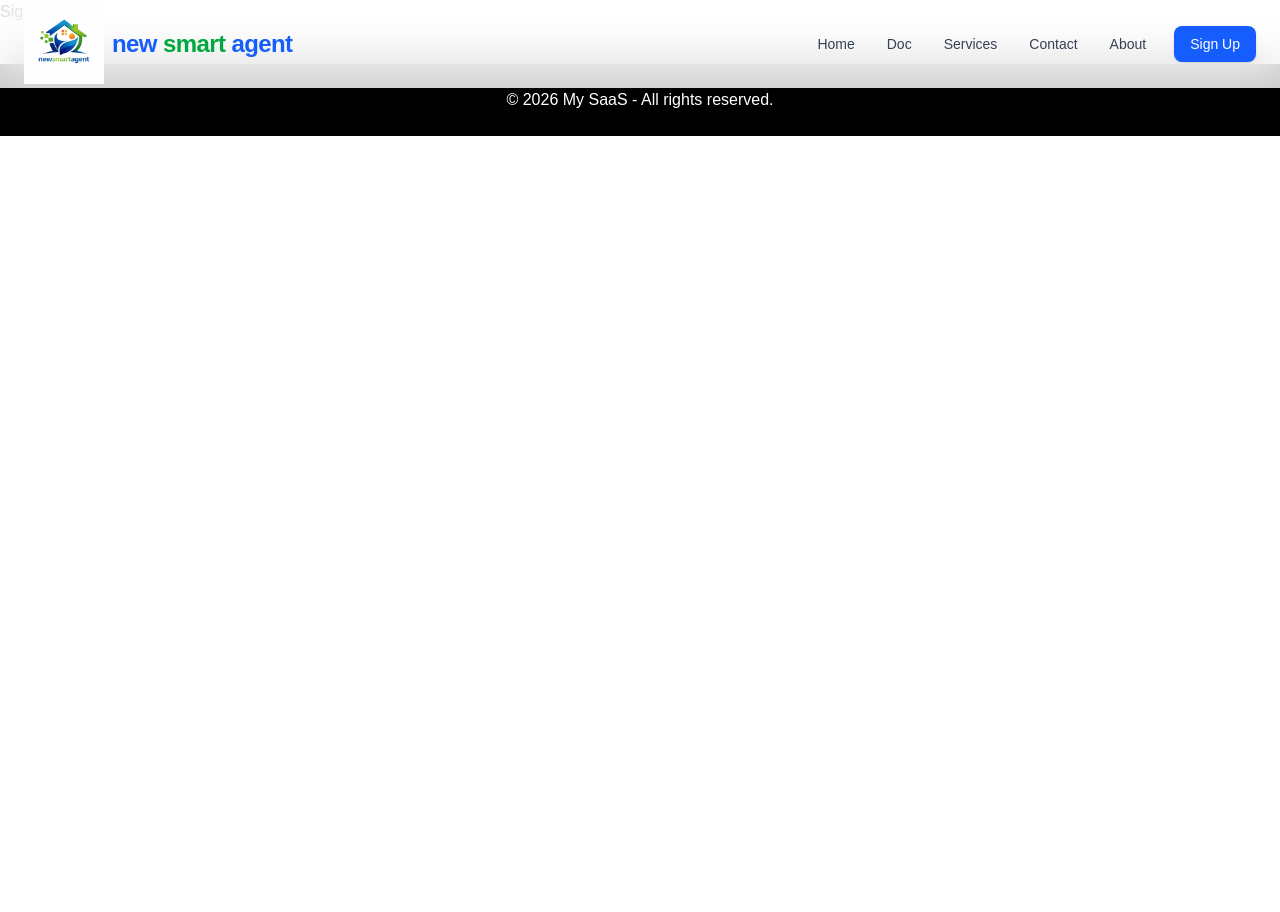
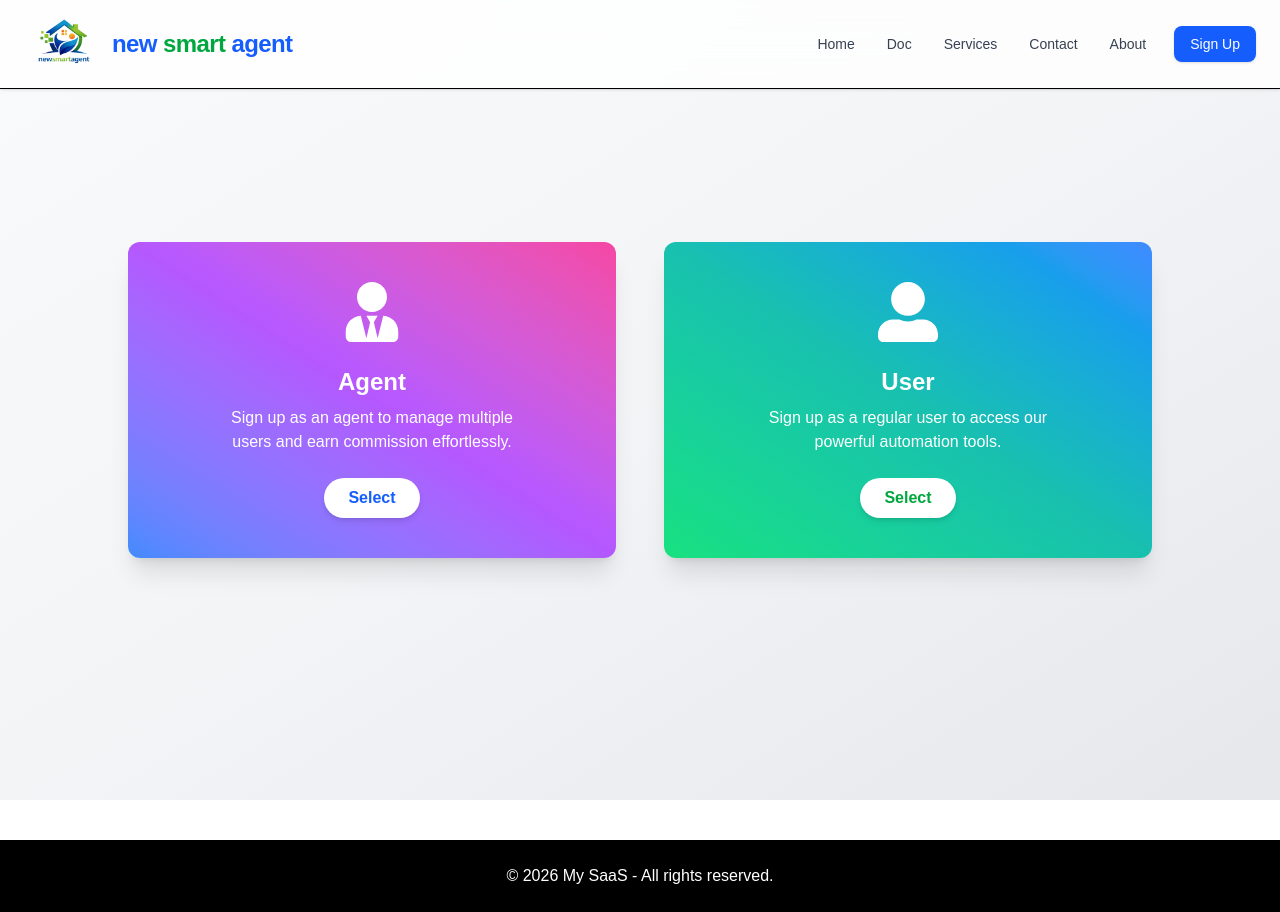
Before and after one commit to Jonayed-nasir/My-SaaS, a Next.js app: page /signup in a window 1280 px wide. Before the commit the page ends 800 px from the top, so only its background shows below. Built offline with nearby package versions, Linux system fonts and the light colour scheme.

Commit message:
login, etc

```diff
--- a/app/(main)/signup/page.jsx
+++ b/app/(main)/signup/page.jsx
@@ -1,11 +1,174 @@
-import React from 'react'
+"use client";
 
-function page() {
+import { useState } from "react";
+import { FaUserAlt, FaUserTie } from "react-icons/fa";
+
+export default function AuthPage() {
+  const [selectedType, setSelectedType] = useState("");
+  const [showSignUp, setShowSignUp] = useState(false);
+
+  const [formData, setFormData] = useState({
+    name: "",
+    number: "",
+    email: "",
+    division: "",
+    district: "",
+    upazila: "",
+    password: "",
+    confirmPassword: "",
+    createdBy: "",
+  });
+
+  const [passwordError, setPasswordError] = useState("");
+
+  const divisions = ["Dhaka", "Chattogram", "Khulna"];
+  const districts = ["Dhaka", "Gazipur", "Narsingdi"];
+  const upazilas = ["Savar", "Dhamrai", "Narsingdi Sadar"];
+  const createdByOptions = ["Business", "Student", "Other"];
+
+  const handleChange = (e) => {
+    setFormData({ ...formData, [e.target.name]: e.target.value });
+    if (e.target.name === "confirmPassword") {
+      if (formData.password !== e.target.value) {
+        setPasswordError("Passwords do not match!");
+      } else {
+        setPasswordError("");
+      }
+    }
+  };
+
+  const handleLoginSubmit = (e) => {
+    e.preventDefault();
+    alert(`Logging in as ${selectedType}`);
+  };
+
+  const handleSignUpSubmit = (e) => {
+    e.preventDefault();
+    if (formData.password !== formData.confirmPassword) {
+      setPasswordError("Passwords do not match!");
+      return;
+    }
+    alert(`Sign Up as ${selectedType} successful!`);
+    console.log({ ...formData, accountType: selectedType });
+  };
+
   return (
-    <div>
-      <h1>Sign Up</h1>
+    <div className="min-h-screen bg-gradient-to-br from-gray-50 via-gray-100 to-gray-200 flex flex-col items-center justify-center py-12 px-4">
+
+      {/* Cards */}
+      {!selectedType && (
+        <div className="grid grid-cols-1 md:grid-cols-2 gap-12 w-full max-w-5xl">
+          {/* Agent Card */}
+          <div
+            onClick={() => setSelectedType("Agent")}
+            className="relative cursor-pointer rounded-xl overflow-hidden shadow-xl transform transition duration-500 hover:scale-105 hover:shadow-2xl group"
+          >
+            <div className="absolute inset-0 bg-gradient-to-tr from-blue-500 via-purple-500 to-pink-500 opacity-90 group-hover:opacity-100 transition"></div>
+            <div className="relative p-10 flex flex-col items-center text-center text-white">
+              <FaUserTie className="text-6xl mb-6" />
+              <h2 className="text-2xl font-bold mb-2">Agent</h2>
+              <p className="text-md max-w-xs">
+                Sign up as an agent to manage multiple users and earn commission effortlessly.
+              </p>
+              <span className="mt-6 inline-block px-6 py-2 bg-white text-blue-600 font-semibold rounded-full shadow-md group-hover:scale-105 transform transition">
+                Select
+              </span>
+            </div>
+          </div>
+
+          {/* User Card */}
+          <div
+            onClick={() => setSelectedType("User")}
+            className="relative cursor-pointer rounded-xl overflow-hidden shadow-xl transform transition duration-500 hover:scale-105 hover:shadow-2xl group"
+          >
+            <div className="absolute inset-0 bg-gradient-to-tr from-green-400 via-teal-500 to-blue-500 opacity-90 group-hover:opacity-100 transition"></div>
+            <div className="relative p-10 flex flex-col items-center text-center text-white">
+              <FaUserAlt className="text-6xl mb-6" />
+              <h2 className="text-2xl font-bold mb-2">User</h2>
+              <p className="text-md max-w-xs">
+                Sign up as a regular user to access our powerful automation tools.
+              </p>
+              <span className="mt-6 inline-block px-6 py-2 bg-white text-green-600 font-semibold rounded-full shadow-md group-hover:scale-105 transform transition">
+                Select
+              </span>
+            </div>
+          </div>
+        </div>
+      )}
+
+      {/* Login Form */}
+      {selectedType && !showSignUp && (
+        <div className="mt- bg-white p-8 rounded-xl shadow-2xl w-full max-w-md animate-fadeIn">
+          <h2 className="text-3xl font-bold mb-6 text-gray-800 text-center">
+            Log In as {selectedType}
+          </h2>
+          <form className="flex flex-col gap-4" onSubmit={handleLoginSubmit}>
+            <input type="text" placeholder="Email or Phone Number" className="p-3 border rounded border-gray-300 focus:outline-none focus:ring-2 focus:ring-blue-500" required/>
+            <input type="password" placeholder="Password" className="p-3 border rounded border-gray-300 focus:outline-none focus:ring-2 focus:ring-blue-500" required/>
+            <button type="submit" className="mt-4 px-6 py-3 bg-blue-600 text-white rounded-lg hover:bg-blue-700 transition font-semibold">
+              Log In
+            </button>
+            <div className="flex justify-between items-center mt-2 text-sm">
+              <span className="text-blue-600 cursor-pointer hover:underline">Forgotten password?</span>
+              <span
+                className="text-blue-600 cursor-pointer hover:underline"
+                onClick={() => setShowSignUp(true)}
+              >
+                Create new account
+              </span>
+            </div>
+            <button
+              type="button"
+              onClick={() => setSelectedType("")}
+              className="mt-4 px-4 py-2 bg-gray-300 text-gray-800 rounded-lg hover:bg-gray-400 transition"
+            >
+              Back
+            </button>
+          </form>
+        </div>
+      )}
+
+      {/* SignUp Form */}
+      {selectedType && showSignUp && (
+        <div className="mt-12 bg-white p-8 rounded-xl shadow-2xl w-full max-w-2xl animate-fadeIn">
+          <h2 className="text-3xl font-bold mb-6 text-gray-800 text-center">
+            Sign Up as {selectedType}
+          </h2>
+          <form className="flex flex-col gap-4" onSubmit={handleSignUpSubmit}>
+            <input type="text" name="name" placeholder="Name" value={formData.name} onChange={handleChange} className="p-3 border rounded border-gray-300 focus:outline-none focus:ring-2 focus:ring-blue-500" required/>
+            <input type="text" name="number" placeholder="Phone Number" value={formData.number} onChange={handleChange} className="p-3 border rounded border-gray-300 focus:outline-none focus:ring-2 focus:ring-blue-500" required/>
+            <input type="email" name="email" placeholder="Email" value={formData.email} onChange={handleChange} className="p-3 border rounded border-gray-300 focus:outline-none focus:ring-2 focus:ring-blue-500" required/>
+            <select name="division" value={formData.division} onChange={handleChange} className="p-3 border rounded border-gray-300 focus:outline-none focus:ring-2 focus:ring-blue-500" required>
+              <option value="">Division</option>
+              {divisions.map(d => <option key={d} value={d}>{d}</option>)}
+            </select>
+            <select name="district" value={formData.district} onChange={handleChange} className="p-3 border rounded border-gray-300 focus:outline-none focus:ring-2 focus:ring-blue-500" required>
+              <option value="">District</option>
+              {districts.map(d => <option key={d} value={d}>{d}</option>)}
+            </select>
+            <select name="upazila" value={formData.upazila} onChange={handleChange} className="p-3 border rounded border-gray-300 focus:outline-none focus:ring-2 focus:ring-blue-500" required>
+              <option value="">Upazila</option>
+              {upazilas.map(u => <option key={u} value={u}>{u}</option>)}
+            </select>
+            <input type="password" name="password" placeholder="Password" value={formData.password} onChange={handleChange} className="p-3 border rounded border-gray-300 focus:outline-none focus:ring-2 focus:ring-blue-500" required/>
+            <input type="password" name="confirmPassword" placeholder="Confirm Password" value={formData.confirmPassword} onChange={handleChange} className="p-3 border rounded border-gray-300 focus:outline-none focus:ring-2 focus:ring-blue-500" required/>
+
+            {passwordError && <span className="text-red-600 font-semibold">{passwordError}</span>}
+
+            <select name="createdBy" value={formData.createdBy} onChange={handleChange} className="p-3 border rounded border-gray-300 focus:outline-none focus:ring-2 focus:ring-blue-500" required>
+              <option value="">Created By</option>
+              {createdByOptions.map(c => <option key={c} value={c}>{c}</option>)}
+            </select>
+
+            <button type="submit" className="mt-4 px-6 py-3 bg-blue-600 text-white rounded-lg hover:bg-blue-700 transition font-semibold">
+              Sign Up
+            </button>
+            <button type="button" onClick={() => setShowSignUp(false)} className="mt-2 px-4 py-2 bg-gray-300 text-gray-800 rounded-lg hover:bg-gray-400 transition">
+              Back to Login
+            </button>
+          </form>
+        </div>
+      )}
     </div>
-  )
+  );
 }
-
-export default page
```
